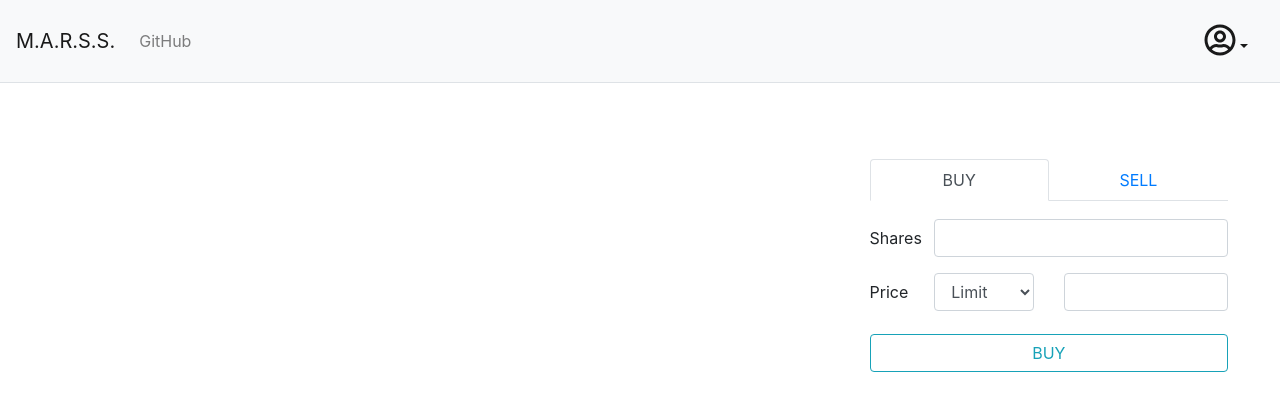
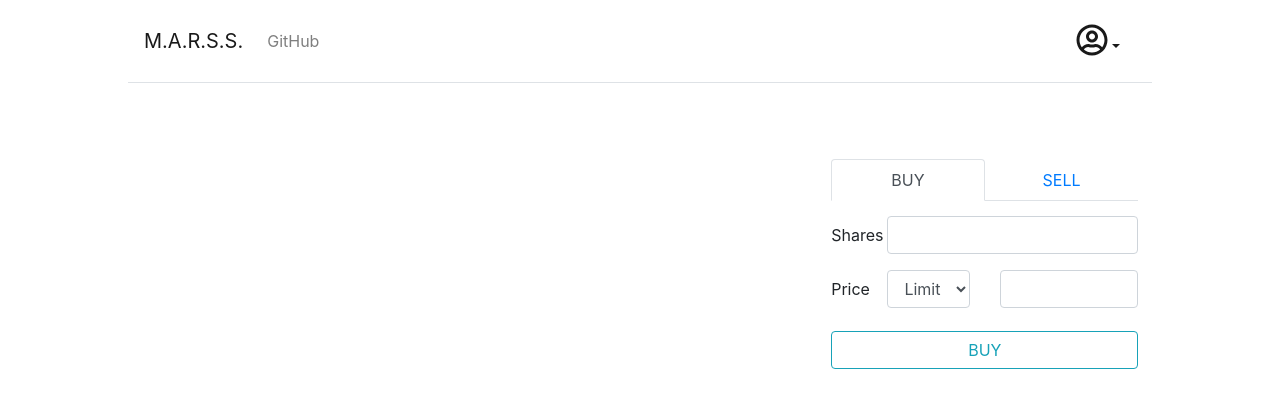
Before and after one commit to ShambhaviSarin/Order_Matching, a React (Create React App) app in the folder frontend/: page /Shares in a window 1280 px wide. Shown: the top 410 px of the page. Built offline with nearby package versions, Linux system fonts and the light colour scheme.

Commit message:
(#6) Styling

```diff
--- a/frontend/src/FrontPage.js
+++ b/frontend/src/FrontPage.js
@@ -5,7 +5,7 @@ import {Navbar,NavbarBrand,Nav,NavItem,NavLink,NavbarText,Button} from 'reactstr
 
 const NavigationBar = () => {
   return(
-    <Navbar color="light" light expand="md">
+    <Navbar color="link" light expand="md" style={{marginTop:'1%'}}>
       <NavbarBrand href="/">M.A.R.S.S.</NavbarBrand>
         <Nav className="mr-auto" navbar>
           <NavItem>
@@ -24,8 +24,9 @@ const NavigationBar = () => {
 const FrontPage = () => {
   //render(){
     return(
-      <div>
+      <div style={{marginLeft: '10%', marginRight:'10%'}}>
         <NavigationBar />
+        <hr />
       </div>
     );
   //}
--- a/frontend/src/Login.js
+++ b/frontend/src/Login.js
@@ -8,14 +8,14 @@ import classnames from 'classnames';
 
 const NavigationBar = () => {
   return(
-    <Navbar color="light" light expand="md">
+    <Navbar color="link" light expand="md" style={{marginTop:'1%'}}>
       <NavbarBrand href="/">M.A.R.S.S.</NavbarBrand>
         <Nav className="mr-auto" navbar>
           <NavItem>
             <NavLink href="https://github.com/ShambhaviSarin/Order_Matching">GitHub</NavLink>
           </NavItem>
         </Nav>
-      </Navbar>
+    </Navbar>
   );
 }
 
@@ -122,8 +122,9 @@ const LoginForm = () => {
 const Login = () => {
   //render(){
     return(
-      <div>
+      <div style={{marginLeft: '10%', marginRight:'10%'}}>
           <NavigationBar />
+          <hr />
           <LoginForm />
       </div>
     );
--- a/frontend/src/Shares.css
+++ b/frontend/src/Shares.css
@@ -1,7 +1,7 @@
 .formS{
   text-align: center;
   margin-top: 5%;
-  width: 28%;
-  margin-left: 17%;
+  width: 24%;
+  margin-left: 14%;
   position: absolute;
 }
--- a/frontend/src/Shares.js
+++ b/frontend/src/Shares.js
@@ -14,7 +14,7 @@ const NavigationBar = () => {
     const [isOpen, setIsOpen] = useState(false);
     const toggle = () => setIsOpen(!isOpen);
     return(
-      <Navbar color="light" light expand="md">
+      <Navbar color="link" light expand="md">
         <NavbarBrand href="/">M.A.R.S.S.</NavbarBrand>
         <NavbarToggler onClick={toggle} />
         <Collapse isOpen={isOpen} navbar>
@@ -33,7 +33,7 @@ const NavigationBar = () => {
               <DropdownMenu right>
                 <Table borderless hover>
                 <theader>
-                <tr style={{backgroundColor:'lightgrey'}}>
+                <tr>
                 <DropdownItem>
                   <th><FontAwesomeIcon icon={faUserCircle}size="3x"/></th>
                   <th>Name<br/>Emailid</th>
@@ -150,7 +150,7 @@ const OrdersForm = () => {
 
 const Shares = (props) => {
     return (
-      <div>
+      <div style={{marginLeft: '10%', marginRight:'10%'}}>
         <NavigationBar />
         <Table style={{width:'100%'}}>
           <tbody>
```
